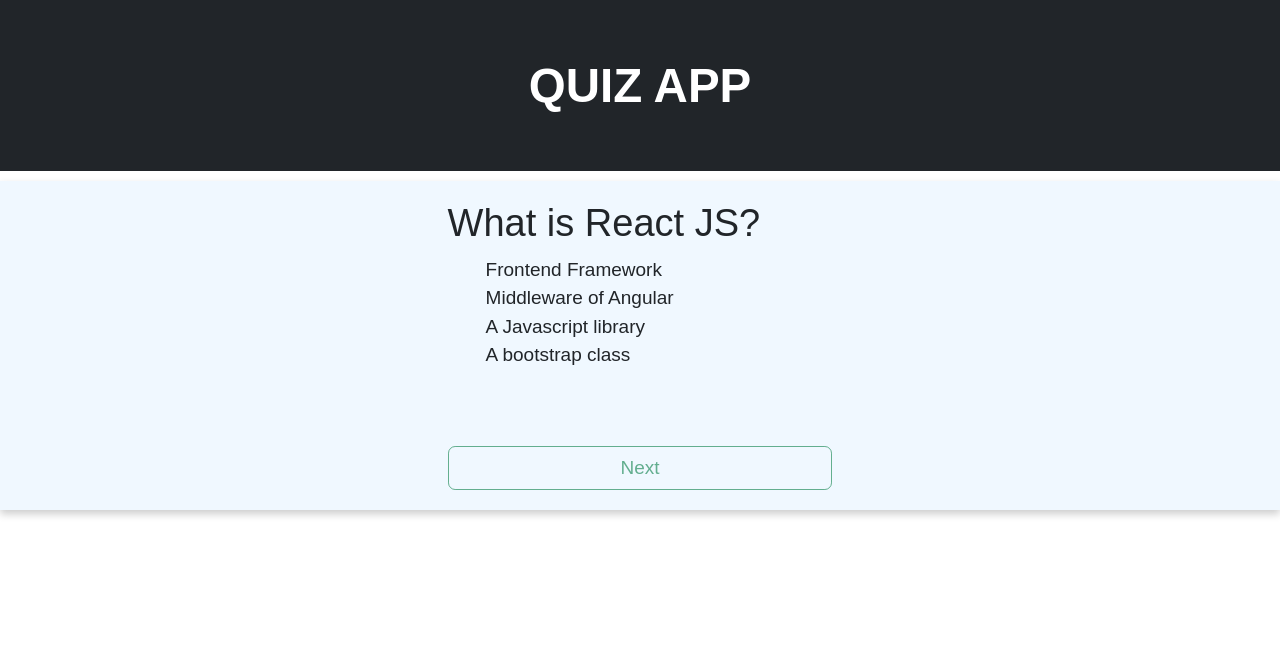
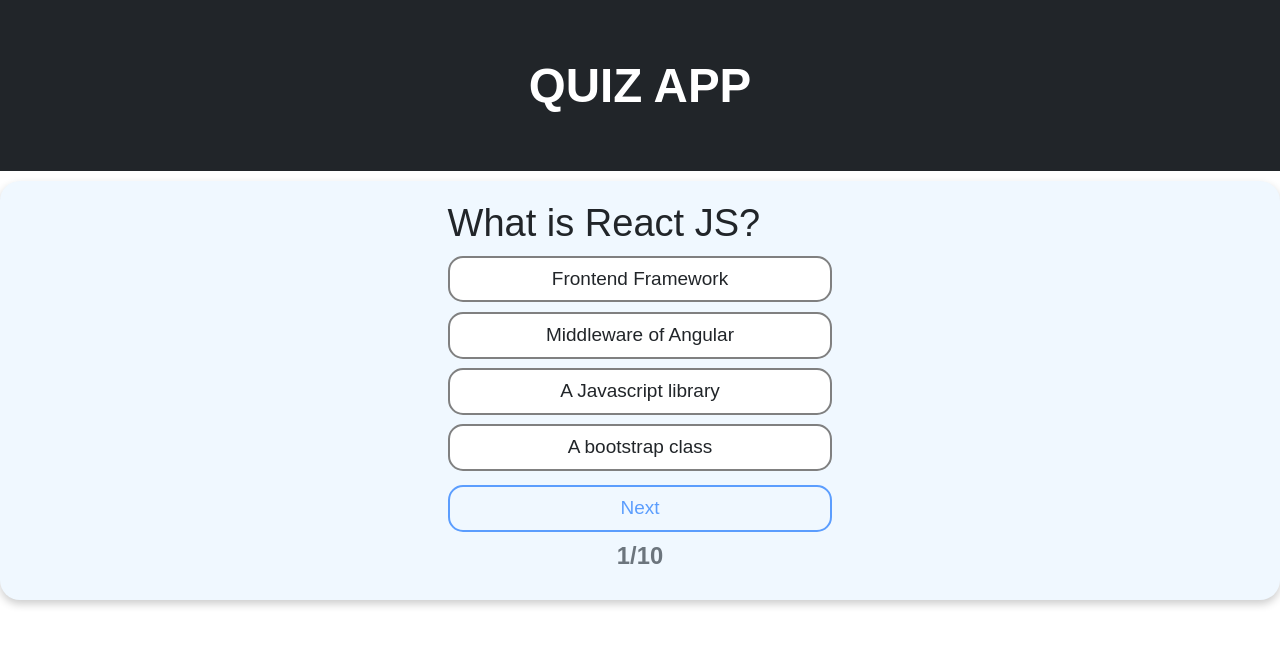
Before and after one commit to usmanhameed2017/quiz-festive, a React (Vite) app: page / in a window 1280 px wide. Both pictures are taken after a click on the button "Start Quiz". Shown: the top 646 px of the page. Built offline with nearby package versions, Linux system fonts and the light colour scheme.

Commit message:
Quiz App Using React JS

```diff
--- a/index.html
+++ b/index.html
@@ -2,13 +2,13 @@
 <html lang="en">
   <head>
     <meta charset="UTF-8" />
-    <link rel="icon" type="image/svg+xml" href="/vite.svg" />
+    <link rel="icon" href="react_logo.png" />
     <meta name="viewport" content="width=device-width, initial-scale=1.0" />
     <!-- Bootstrap 5 CDN -->
     <link href="https://cdn.jsdelivr.net/npm/bootstrap@5.3.3/dist/css/bootstrap.min.css"
     rel="stylesheet" integrity="sha384-QWTKZyjpPEjISv5WaRU9OFeRpok6YctnYmDr5pNlyT2bRjXh0JMhjY6hW+ALEwIH"
     crossorigin="anonymous">
-    <title>Vite + React</title>
+    <title>Quiz App</title>
   </head>
   <body>
     <div id="root"></div>
--- a/src/components/Questions.js
+++ b/src/components/Questions.js
@@ -1,21 +1,53 @@
 // Question list
 export const questions = [
     {
-        id: 1,
         title: "What is React JS?",
         options: ["Frontend Framework", "Middleware of Angular", "A Javascript library", "A bootstrap class"],
         correct_answer: "A Javascript library"
     },
     {
-        id: 2,
         title: "What is the old name of Javascript",
-        options: ["Netescape", "Kotlin", "Type script", "Echma script"],
+        options: ["Netscape", "Kotlin", "Type script", "Echma script"],
         correct_answer: "Echma script"
     },
     {
-        id: 3,
-        title: "What is the class name of 'font weight' in bootstrap 5",
+        title: "Which is the correct class name for 'font weight' in bootstrap 5?",
         options: ["fw", "f-weight", "font-w", "ft-weight"],
         correct_answer: "fw"
+    },
+    {
+        title: "Rest operator denoted by",
+        options: ["(...)", "...", "=>", "..=>"],
+        correct_answer: "..."
+    },
+    {
+        title: "What does HTML stand for?",
+        options: ["Hyper Trainer Marking Language", "Hyper Text Markup Language", "Hyper Text Marketing Language", "High Text Marking Language"],
+        correct_answer: "Hyper Text Markup Language"
+    },
+    {
+        title: "Which HTML tag is used to define an unordered list?",
+        options: ["<ul>", "<ol>", "<li>", "<list>"],
+        correct_answer: "<ul>"
+    },
+    {
+        title: "Which property is used in CSS to change the background color?",
+        options: ["color", "background", "background-color", "bg-color"],
+        correct_answer: "background-color"
+    },
+    {
+        title: "How do you declare a JavaScript variable?",
+        options: ["var myVar", "let myVar", "const myVar", "All of the above"],
+        correct_answer: "All of the above"
+    },
+    {
+        title: "In React, what is used to manage component-level state?",
+        options: ["Redux", "Props", "useState Hook", "React Router"],
+        correct_answer: "useState Hook"
+    },
+    {
+        title: "Which attribute is used in React to uniquely identify a list item?",
+        options: ["key", "id", "data-key", "unique"],
+        correct_answer: "key"
     }
 ];
--- a/src/components/Quiz.css
+++ b/src/components/Quiz.css
@@ -1,13 +1,40 @@
-.quiz-container{
+.quiz-container {
     background-color: #f0f8ff;
     box-shadow: 0 4px 8px rgba(0, 0, 0, 0.2);
     padding: 20px;
+    border-radius: 20px;
 }
 
-.quiz-options{
+.form-control {
+    border: 2px gray solid;
+    border-radius: 15px;
+}
+
+.btn{
+    border-radius: 15px;
+    border-width: 2px;
+}
+
+ul li {
     list-style: none;
 }
 
-.quiz-options:hover{
+input:hover {
     cursor: pointer;
 }
+
+.correct-answer{
+    background-color: rgb(29, 133, 29);
+    border-color: green;
+}
+
+.incorrect-answer{
+    background-color: rgb(196, 14, 14);
+}
+
+.result-container{
+    background-color: #f0f8ff;
+    box-shadow: 0 4px 8px rgba(0, 0, 0, 0.2);
+    padding: 20px;
+    border-radius: 20px;
+}
--- a/src/components/Quiz.jsx
+++ b/src/components/Quiz.jsx
@@ -1,10 +1,11 @@
-import React, { useState } from 'react';
+import React, { useEffect, useState } from 'react';
 import { questions } from './Questions.js';
 import './Quiz.css';
 import Result from './Result.jsx';
 
 function Quiz()
 {
+
     // State to start quiz
     const [isQuizStarted, setIsQuizStarted] = useState(false);
 
@@ -17,10 +18,27 @@
     // State for user score
     const [score, setScore] = useState(0);
 
+    // State to track answer only first click answer
+    const [isAnswered, setIsAnswered] = useState(false);
+
     // Handle Chosen Option
-    function handleChosenOption(option)
+    function handleChosenOption(option, e)
     {
+        // Remove the focus after the click
+        e.target.blur();
+
+        // Prevent multiple clicks for the same question
+        if(isAnswered)
+        {
+            return;
+        }
+
+        // Set chosen option
         setChosenOptions(option);
+
+        setIsAnswered(true); // Mark the question as answered
+
+        // If the chosen option is correct
         if(option === questions[currentIndex].correct_answer)
         {
             setScore(score + 1);
@@ -32,6 +50,15 @@
     {
         setCurrentIndex(currentIndex + 1);
         setChosenOptions(null);
+        setIsAnswered(false); // Reset answered state for the next question
+    }
+
+    // Reset Quiz
+    function handleResetQuiz()
+    {
+        setIsQuizStarted(false);
+        setCurrentIndex(0);
+        setScore(0);
     }
 
     return (
@@ -53,34 +80,38 @@
                             {/* Question Title */}
                             <h2> { questions[currentIndex].title } </h2>
                             <div>
-                                <ul>
                             {
                                 questions[currentIndex].options.map((option, index) => {
-                                        const class_for_options = option === chosenOptions ? 'quiz-options bg-warning' : 'quiz-options'
-
+                                    const bgClass = option === chosenOptions ?
+                                    chosenOptions === questions[currentIndex].correct_answer ?
+                                    "correct-answer" : "incorrect-answer"
+                                    : ""
                                     return(
-                                            <li key={index} className={class_for_options}
-                                            onClick={ () => handleChosenOption(option) }>
-                                                { option }
-                                            </li>
+                                        <input type="text" className={`form-control mb-2 text-center ${bgClass}`}
+                                        value={ option } key={ index } onClick={ (e) => handleChosenOption(option, e) } readOnly />
                                     );
                                 })
                             }
-                                </ul>
                             </div>
 
                             {/* Next Button */}
-                            <div className='d-grid'>
-                                <button type="button" className='btn btn-outline-success mt-5'
+                            <div className='d-grid mb-2'>
+                                <button type="button" className='btn btn-outline-primary mt-1'
                                 onClick={ () => handleNextQuestion() }
                                 disabled={ chosenOptions === null }> Next </button>
                             </div>
 
+                            {/* Index Tracking */}
+                            <div>
+                                <h5 className='text-center text-secondary fw-bold'>
+                                    {  currentIndex + 1 }/{ questions.length }
+                                </h5>
+                            </div>
                         </div>
                     </div>
                     :
                     // Display Score
-                    <Result score={score} questions={questions} />
+                    <Result score={ score } questions={ questions } handleResetQuiz={ handleResetQuiz } />
                 :
                 // Display Start Quiz Button
                 <div className="row">
--- a/src/components/Result.jsx
+++ b/src/components/Result.jsx
@@ -1,26 +1,35 @@
 import React from 'react';
 
-function Result({ score, questions })
+function Result({ score, questions, handleResetQuiz })
 {
     return (
-        <div>
+        <div className='result-container'>
             <div className='row mt-2'>
-                <div className="col-md-12">
-                    <h2 className='text-center'> Your score is: { score } </h2>
+                {/* Total Score */}
+                <div className="col-md-4 mx-auto">
+                    <h1 className='text-start fw-bold'> YOUR SCORE IS: { score } </h1>
                 </div>
             </div>
-            <div className="row">
-                <div className="col-md-6 offset-md-5">
-                    <h2> Correct Answers: </h2>
-                    <ul>
+            <div className="row mt-2">
+                {/* Correct Answers */}
+                <div className="col-md-4 mx-auto">
+                    <h3 className='text-start'> Correct Answers: </h3>
                     {
                         questions.map((element, index) => {
                             return(
-                                    <li key={index}> {element.correct_answer} </li>
+                                <div className=''>
+                                    <h6 className='text-start' key={index}> {`${index + 1})`} {element.correct_answer} </h6>
+                                </div>
                             );
                         })
                     }
-                    </ul>
+                </div>
+            </div>
+            <div className="row mt-2">
+                {/* Reset Quiz */}
+                <div className="col-md-4 col-sm-12 col-xs-12 mx-auto">
+                    <button type="button" className='btn btn-outline-danger w-50'
+                    onClick={ () => handleResetQuiz() }> Reset </button>
                 </div>
             </div>
         </div>
--- a/src/index.css
+++ b/src/index.css
@@ -7,47 +7,3 @@
   font-family: sans-serif;
   font-size: 19px;
 }
-
-.navbar{
-  display: flex;
-  align-items: center;
-}
-
-.navbar-nav a{
-  text-decoration: none;
-  font-size: 22px;
-  margin-left: 40px;
-  transition: all 300ms ease-in-out;
-  color: gray;
-}
-
-.navbar-nav a:hover{
-  transform: scale(1.1);
-  color: whitesmoke;
-}
-
-.navbar-nav a.active{
-  transform: scale(1.1);
-  color: whitesmoke;
-}
-
-.form-control{
-  border: 3px gray solid;
-  border-radius: 15px;
-}
-
-.form-group{
-  margin-bottom: 10px;
-}
-
-.card{
-  border-radius: 20px;
-}
-
-label{
-  float: inline-start;
-}
-
-span{
-  display: flex;
-}
```
Lines whose indentation alone changed are shown as unchanged.
